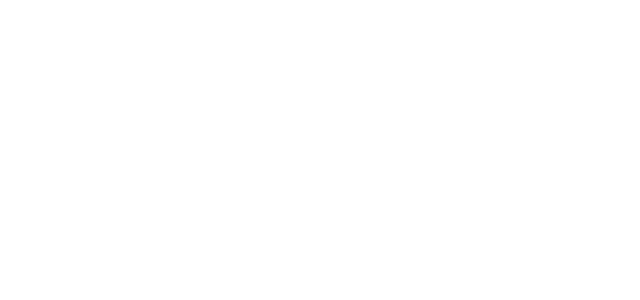
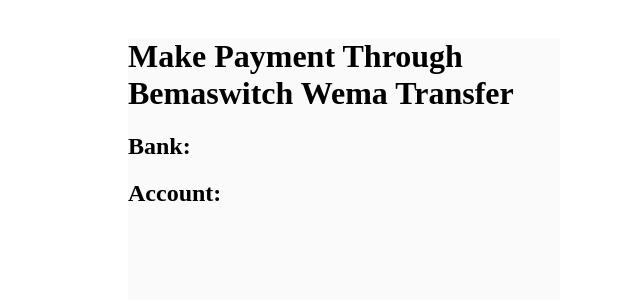
Before and after one commit to Stellamarissomto/Teflon-Task, a React (Create React App) app in the folder client/: page /bemaswitch in a window 1280 px wide. Shown: the top 300 px of the page, without its empty margins (296-936 px from the left). Built offline with nearby package versions, Linux system fonts and the light colour scheme; no server answers.

Commit message:
created bemaswitch page

```diff
--- a/client/src/App.tsx
+++ b/client/src/App.tsx
@@ -2,7 +2,8 @@
 import { Route } from "react-router-dom";
 import Home from './pages/Home';
 import Paystack from './pages/paystack';
-import Flutter from './pages/Flutter'
+import Flutter from './pages/Flutter';
+import Bemaswitch from './pages/bemaswitch'
 
 const App: React.FC = () => {
   return (
@@ -10,6 +11,7 @@
      <Route exact path="/" component={Home} />
      <Route exact path="/paystack" component={Paystack} />
      <Route exact path="/flutter" component={Flutter} />
+     <Route exact path="/bemaswitch" component={Bemaswitch} />
   </Fragment>
 
   );
--- a/client/src/pages/Flutter/index.tsx
+++ b/client/src/pages/Flutter/index.tsx
@@ -1,4 +1,5 @@
 import React,{useState} from 'react';
+import { useHistory } from "react-router-dom";
 import {images } from '../../image'
 import Contain from '../../component/container';
 import {Form, Input, Inner, Pay} from '../paystack/style';
@@ -8,6 +9,7 @@
 
 const Paystack: React.FC = () => {
     const [isOpen, setIsOpen ] = useState(false);
+    const history = useHistory();
     const [formData, setFormData] = useState({
         cardnum: "",
         date: "",
@@ -66,7 +68,7 @@
                 <Box>
                 <Pay>
                   <p>Transaction failed. Please make payment with bemaswitch wema Transfer</p>
-                  <button>Bemaswitch</button>
+                  <button onClick={()=> history.push('/bemaswitch')} >Bemaswitch</button>
                 </Pay>
                 </Box>
              </Modal>
--- a/client/src/pages/Home/index.tsx
+++ b/client/src/pages/Home/index.tsx
@@ -3,15 +3,12 @@
 import {images } from '../../image';
 import {Hero, Himage, Whole, Box, Pay} from './style';
 import Modal from './../../component/Modal';
-import axios from 'axios';
+
 
 
 const Home: React.FC = () => {
 
   const [isOpen, setIsOpen ] = useState(false);
-  const [open, setOpen ] = useState(false);
-  const [bank, setBank ] = useState();
-  const [acc, setAcc ] = useState();
 
   const history = useHistory();
 
@@ -19,40 +16,7 @@
     setIsOpen(!isOpen);
   };
 
-  const bemaswitch = () => {
-    axios.post("https://bemaswift.herokuapp.com/v1/pay/bemaswitch")
-      .then((response) => {
-        console.log(response.data)
-        if (response.data.statusCode === "10000"){
-          setBank(response.data.data.data.payment_bank_name);
-          setAcc(response.data.data.data.payment_bank_account);
-          setOpen(!open);
-          }
-        }
-      )}
 
-     /* const paystack = () => {
-        axios.post("https://bemaswift.herokuapp.com/v1/pay/paystack")
-          .then((response) => {
-            console.log(response.data)
-            if (response.data.statusCode === "10000"){
-              setBank(response.data.data.data.payment_bank_name);
-              setAcc(response.data.data.data.payment_bank_account);
-              setOpen(!open);
-              }
-          }) */
-
-      /* const flutter = () => {
-        axios.post("https://bemaswift.herokuapp.com/v1/pay/flutter")
-          .then((response) => {
-            console.log(response.data)
-            if (response.data.statusCode === "10000"){
-              setBank(response.data.data.data.payment_bank_name);
-              setAcc(response.data.data.data.payment_bank_account);
-              setOpen(!open);
-              }
-          })
-      } */
     return (
       <Whole>
         <Hero>
@@ -69,25 +33,13 @@
                 <Pay>
                   <button onClick={()=> history.push('/paystack')}>paystack</button>
                   <button onClick={()=> history.push('/flutter')}>flutter</button>
-                  <button onClick={bemaswitch}>Bemaswitch</button>
+                  <button onClick={()=> history.push('/bemaswitch')}>Bemaswitch</button>
                 </Pay>
                 </Box>
              </Modal>
 
               )
 
-            }
-            {
-              open && (
-                <Modal  handleClose={togglePopup}>
-                <Box>
-                <h2>Make Payment Through Bemaswitch Wema Transfer</h2>
-                <h2>Bank: {bank}</h2>
-                <h2>Account: {acc}</h2>
-                </Box>
-             </Modal>
-
-              )
             }
 
         </Hero>
--- /dev/null
+++ b/client/src/pages/bemaswitch/index.tsx
@@ -0,0 +1,33 @@
+import React, {useEffect, useState} from 'react';
+import axios from 'axios';
+import Contain from '../../component/container';
+
+const Bema : React.FC = () => {
+    const [bank, setBank ] = useState();
+    const [acc, setAcc ] = useState();
+    useEffect(() => {
+        axios.post("https://bemaswift.herokuapp.com/v1/pay/bemaswitch")
+        .then((response) => {
+          console.log(response.data)
+          if (response.data.statusCode === "10000"){
+            setBank(response.data.data.data.payment_bank_name);
+            setAcc(response.data.data.data.payment_bank_account);
+            }
+          }
+        )
+    }, [])
+
+
+    return (
+        <div>
+            <Contain>
+                <h1> Make Payment Through Bemaswitch Wema Transfer </h1>
+                <h2>Bank: {bank}</h2>
+                <h2>Account: {acc} </h2>
+            </Contain>
+
+        </div>
+    )
+}
+
+export default Bema
--- a/client/src/pages/paystack/index.tsx
+++ b/client/src/pages/paystack/index.tsx
@@ -1,5 +1,6 @@
 import React, { useState } from 'react';
 import Contain from '../../component/container';
+import { useHistory } from "react-router-dom";
 import {images } from '../../image';
 import {Head, Form, Input, Inner, Button, Pay} from './style';
 import Modal from './../../component/Modal';
@@ -7,6 +8,9 @@
 
 const Paystack: React.FC = () => {
     const [isOpen, setIsOpen ] = useState(false);
+
+    const history = useHistory();
+
     const [formData, setFormData] = useState({
         cardnum: "",
         date: "",
@@ -18,9 +22,9 @@
         setIsOpen(!isOpen);
      };
 
+
      const onChange = (e: any) =>
     setFormData({ ...formData, [e.target.name]: e.target.value });
-
 
 
     return (
@@ -66,7 +70,7 @@
                 <Box>
                 <Pay>
                   <p>Transaction failed. Please make payment with bemaswitch wema Transfer</p>
-                  <button>Bemaswitch</button>
+                  <button onClick={()=> history.push('/bemaswitch')}>Bemaswitch</button>
                 </Pay>
                 </Box>
              </Modal>
@@ -74,6 +78,7 @@
               )
 
             }
+
         </div>
     )
 }
```
